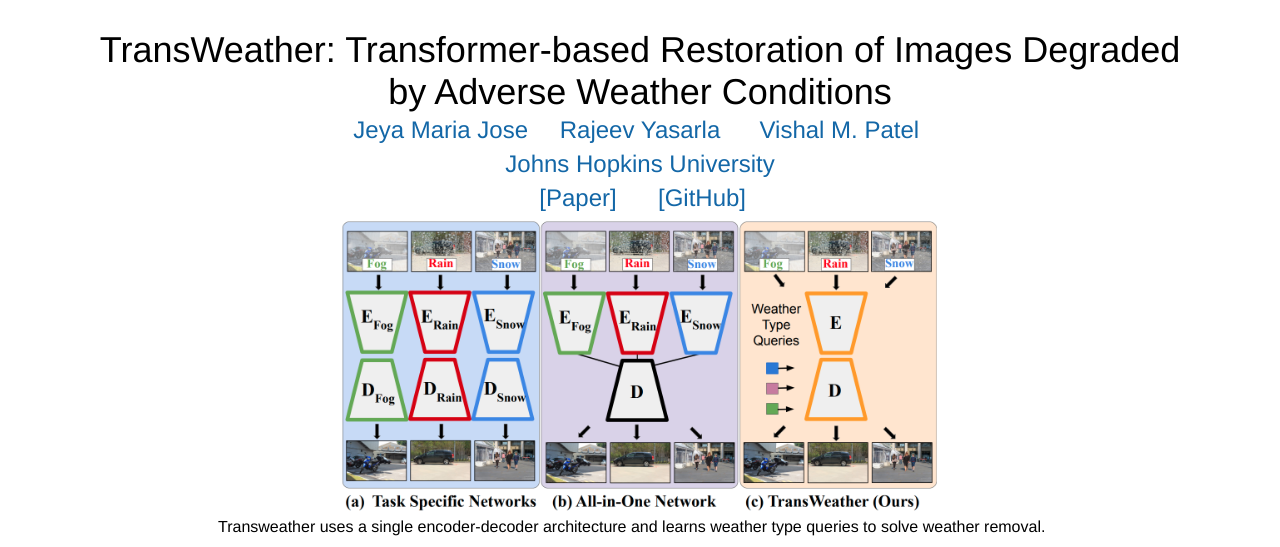
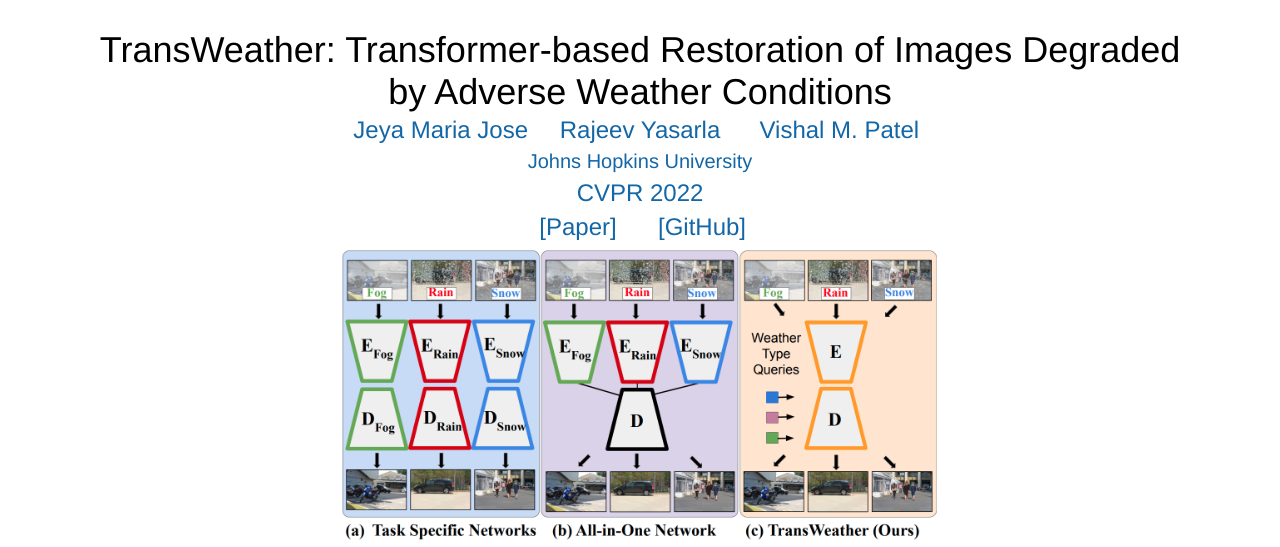
Before and after one commit to jeya-maria-jose/transweather-web, a plain HTML site: page index.html in a window 1280 px wide. Shown: the top 547 px of the page. Drawn offline with Linux system fonts and the light colour scheme; a script that the page names is missing.

Commit message:
Update index.html

```diff
--- a/index.html
+++ b/index.html
@@ -163,7 +163,17 @@
 				<tr>
 					<td align=center width=200px>
 						<center>
-							<span style="font-size:24px"><a href='https://www.jhu.edu/'>Johns Hopkins University</a></span>
+							<span style="font-size:20px"><a href='https://www.jhu.edu/'>Johns Hopkins University</a></span>
+						</center>
+					</td>
+					</td>
+				</tr>
+			</table>
+	<table align=center width=500px>
+				<tr>
+					<td align=center width=200px>
+						<center>
+							<span style="font-size:24px"><a href='https://www.jhu.edu/'>CVPR 2022</a></span>
 						</center>
 					</td>
 					</td>
```
